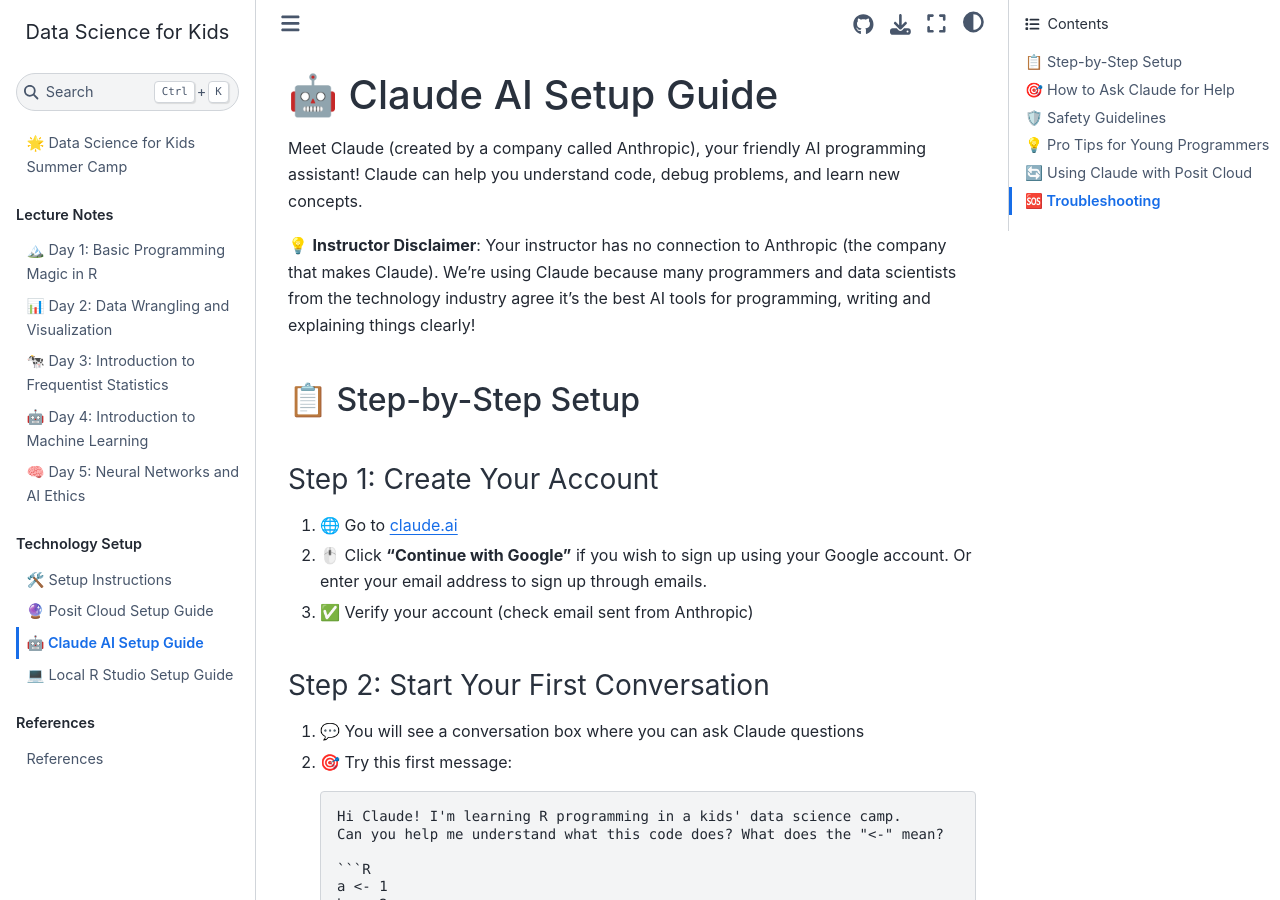
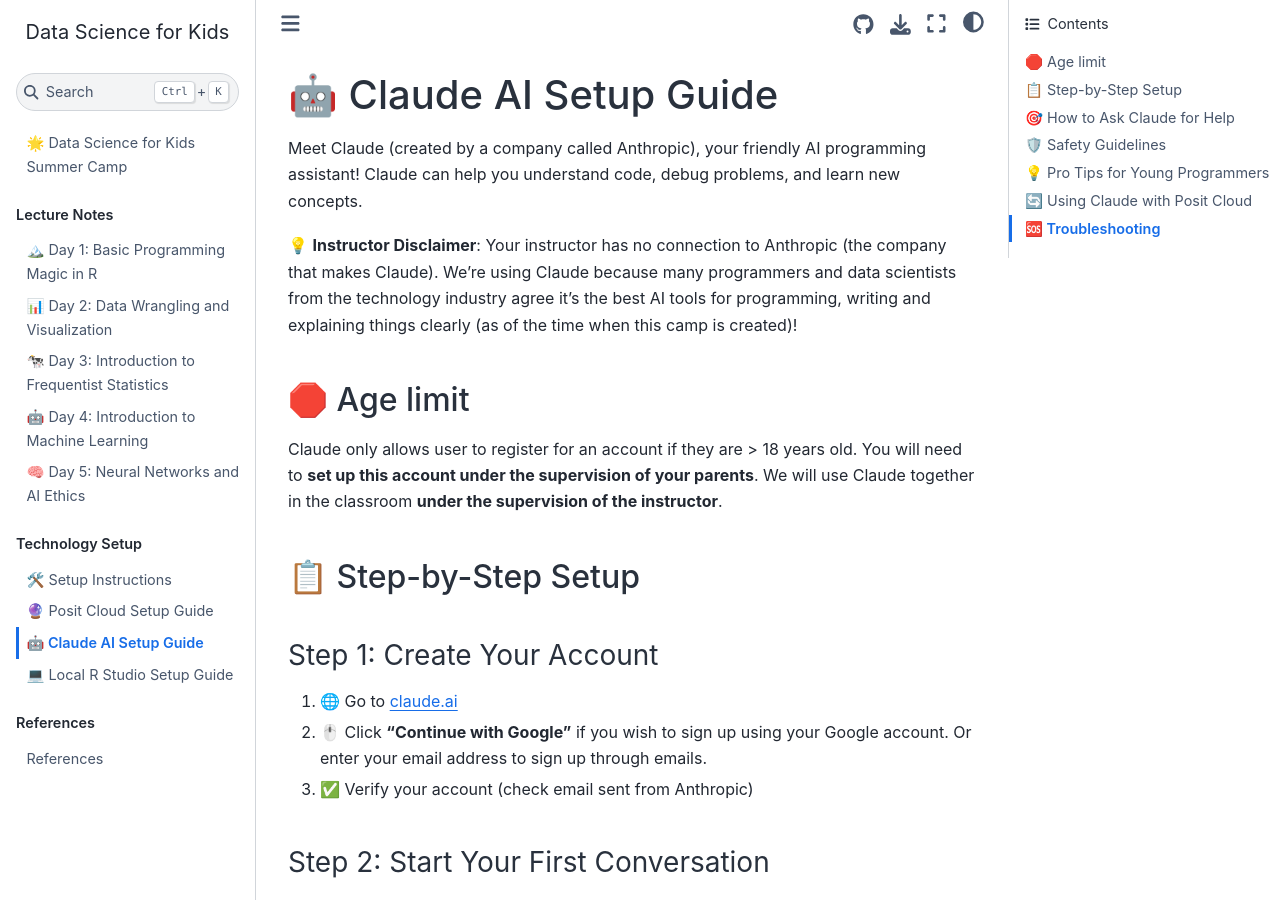
Before and after one commit to skysheng7/data_science_for_kids, a Jupyter Book: the page built from docs/setup/claude-setup.md, in a window 1280 px wide and 900 px high. Built offline with Jupyter Book 1.0.4 settings and Sphinx 7.4.7 and the Sphinx Book theme 1.1.4, drawn with Linux system fonts in a browser that asks for light colours; pages that are not in the unit, such as notebooks, are missing from menus.

Commit message:
update claude setup

```diff
--- a/docs/setup/claude-setup.md
+++ b/docs/setup/claude-setup.md
@@ -7,7 +7,11 @@
 
 Meet Claude (created by a company called Anthropic), your friendly AI programming assistant! Claude can help you understand code, debug problems, and learn new concepts.
 
-💡 **Instructor Disclaimer**: Your instructor has no connection to Anthropic (the company that makes Claude). We're using Claude because many programmers and data scientists from the technology industry agree it's the best AI tools for programming, writing and explaining things clearly!
+💡 **Instructor Disclaimer**: Your instructor has no connection to Anthropic (the company that makes Claude). We're using Claude because many programmers and data scientists from the technology industry agree it's the best AI tools for programming, writing and explaining things clearly (as of the time when this camp is created)!
+
+## 🛑 Age limit
+
+Claude only allows user to register for an account if they are > 18 years old. You will need to **set up this account under the supervision of your parents**. We will use Claude together in the classroom **under the supervision of the instructor**.
 
 ## 📋 Step-by-Step Setup
 
```
